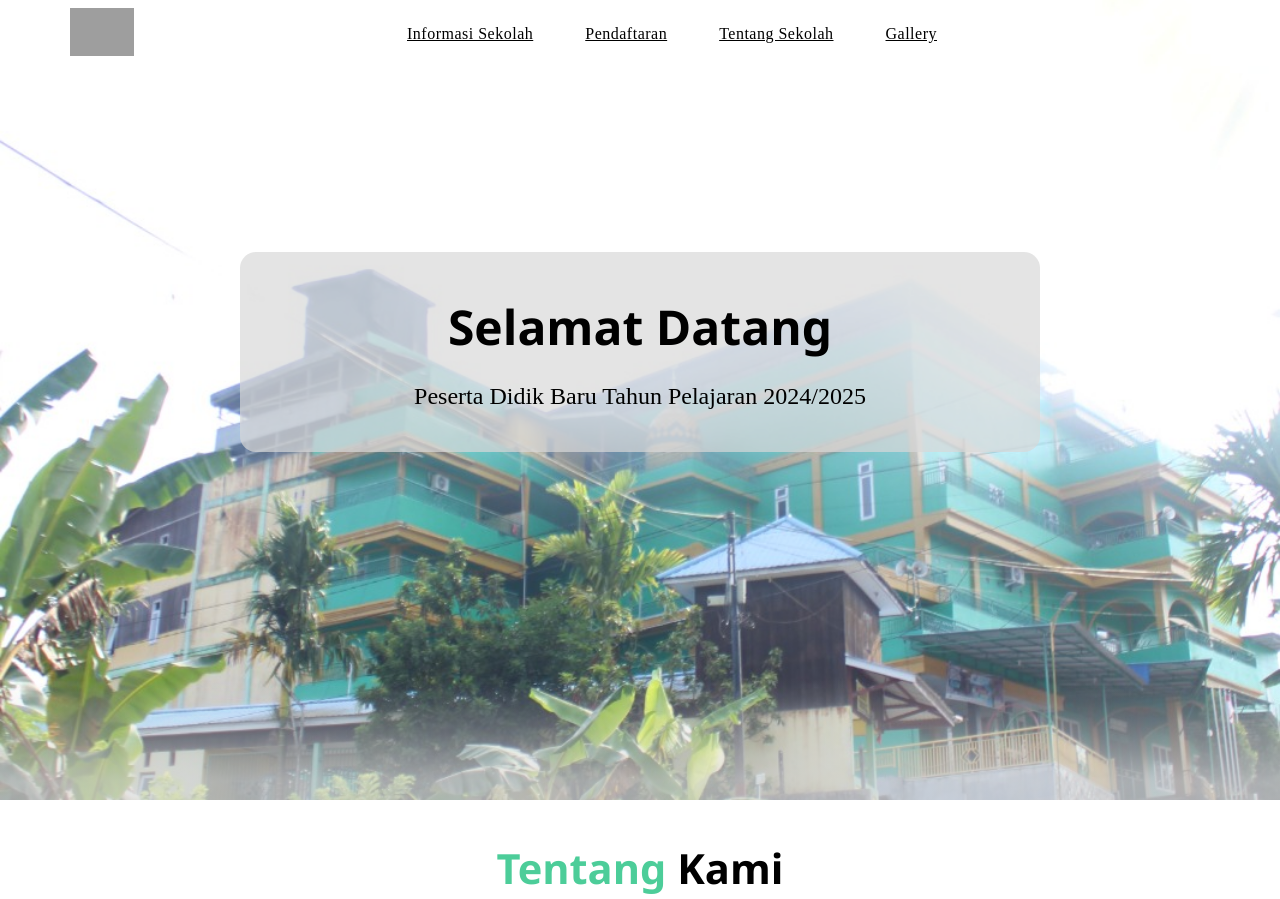
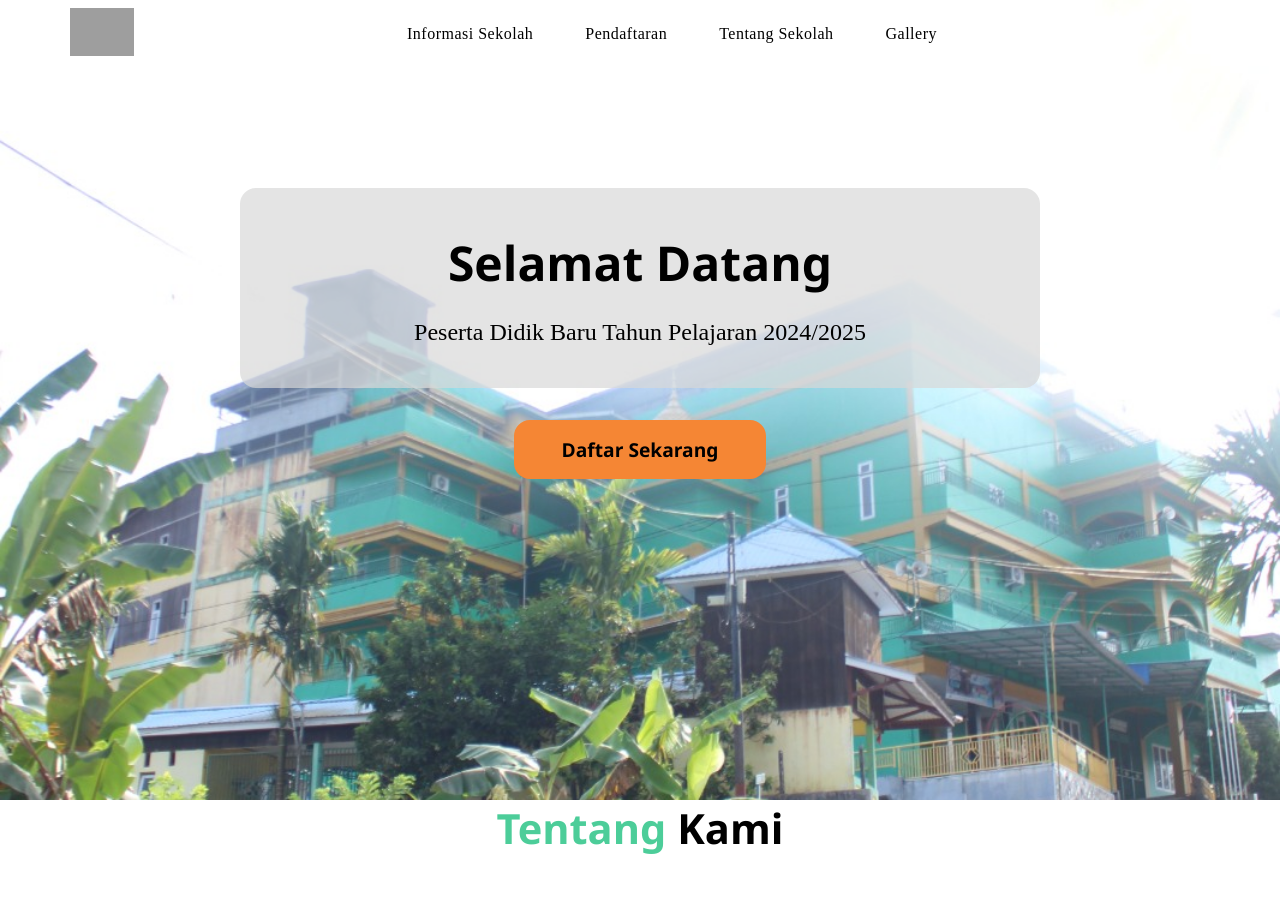
Before and after one commit to Asterix627/Final_Project, a plain HTML site: page Index.html in a window 1280 px wide. Shown: the top 899 px of the page. Drawn offline with Linux system fonts and the light colour scheme; grey boxes are pictures that could not be loaded; some icons are missing.

Commit message:
add: cta-btn

```diff
--- a/Index.html
+++ b/Index.html
@@ -18,7 +18,7 @@
         <div class="navbar">
           <div class="logo">
             <a href="#"
-              ><img src="F:\[Dont Erase] Data C\Desktop\Final_Project\assets\Website Profil Sekolah\eskul\habsy\assets\asqolan logo.png" alt="Logo-Asqolan"
+              ><img src="assets/asqolan logo.png" alt="Logo-SMP-Asqolan"
             /></a>
           </div>
           <div class="menu">
@@ -41,6 +41,9 @@
       <div class="hero-box">
         <h2 class="hero-heading">Selamat Datang</h2>
         <p class="hero-desc">Peserta Didik Baru Tahun Pelajaran 2024/2025</p>
+      </div>
+      <div class="box-btn">
+        <a href="#" class="cta-btn">Daftar Sekarang</a>
       </div>
       <!-- Herobox end -->
     </section>
--- a/Style.css
+++ b/Style.css
@@ -24,7 +24,7 @@ html {
   display: flex;
   justify-content: space-between;
   align-items: center;
-  margin-bottom: 12rem;
+  margin-bottom: 8rem;
 }
 
 .navbar .logo a img {
@@ -38,10 +38,13 @@ html {
   transition-duration: 0.4s;
   letter-spacing: 0.5px;
   font-size: 800;
+  text-decoration: none;
 }
 
 .navbar .menu a:hover {
-  border-bottom: 2px solid #ffffff;
+  font-size: 1.1em;
+  color: #33cc99;
+  border-bottom: 2px solid #33cc99;
   padding-bottom: 0.5rem;
 }
 
@@ -67,16 +70,6 @@ html {
   justify-content: center;
 }
 
-.hero-box::after {
-  content: "";
-  display: block;
-  position: absolute;
-  width: 100%;
-  height: 30%;
-  background: linear-gradient(0deg, #d9d9d9b2 8%, rgba(255, 255, 255, 0) 50%);
-  bottom: 0;
-}
-
 .hero-box h2 {
   font-size: 3em;
   margin-bottom: 1.5rem;
@@ -86,6 +79,30 @@ html {
 .hero-box p {
   font-size: 1.5em;
   font-family: "Times New Roman", Times, serif;
+}
+
+.box-btn {
+  margin-top: 3rem;
+  text-align: center;
+}
+
+.box-btn .cta-btn {
+  background: #F58634;
+  padding: 1rem 3rem;
+  border-radius: 1rem;
+  color: #000;
+  font-size: 1.2em;
+  font-weight: 600;
+  font-family: "Segoe UI", Tahoma, Geneva, Verdana, sans-serif;
+  text-decoration: none;
+}
+
+.box-btn .cta-btn:hover {
+    background: #f58434bb;
+} */
+
+/* .btn-box .cta-btn:hover {
+  background: #f5843400;
 }
 
 /* About Section */
@@ -151,12 +168,11 @@ html {
   font-weight: 900;
 }
 
-
 /* Contact Section start */
 .contact-section {
   display: flex;
   padding: 2rem 0 2rem;
-  background-color: #33CC99;
+  background-color: #33cc99;
   justify-content: space-around;
   align-items: center;
   box-sizing: border-box;
```
